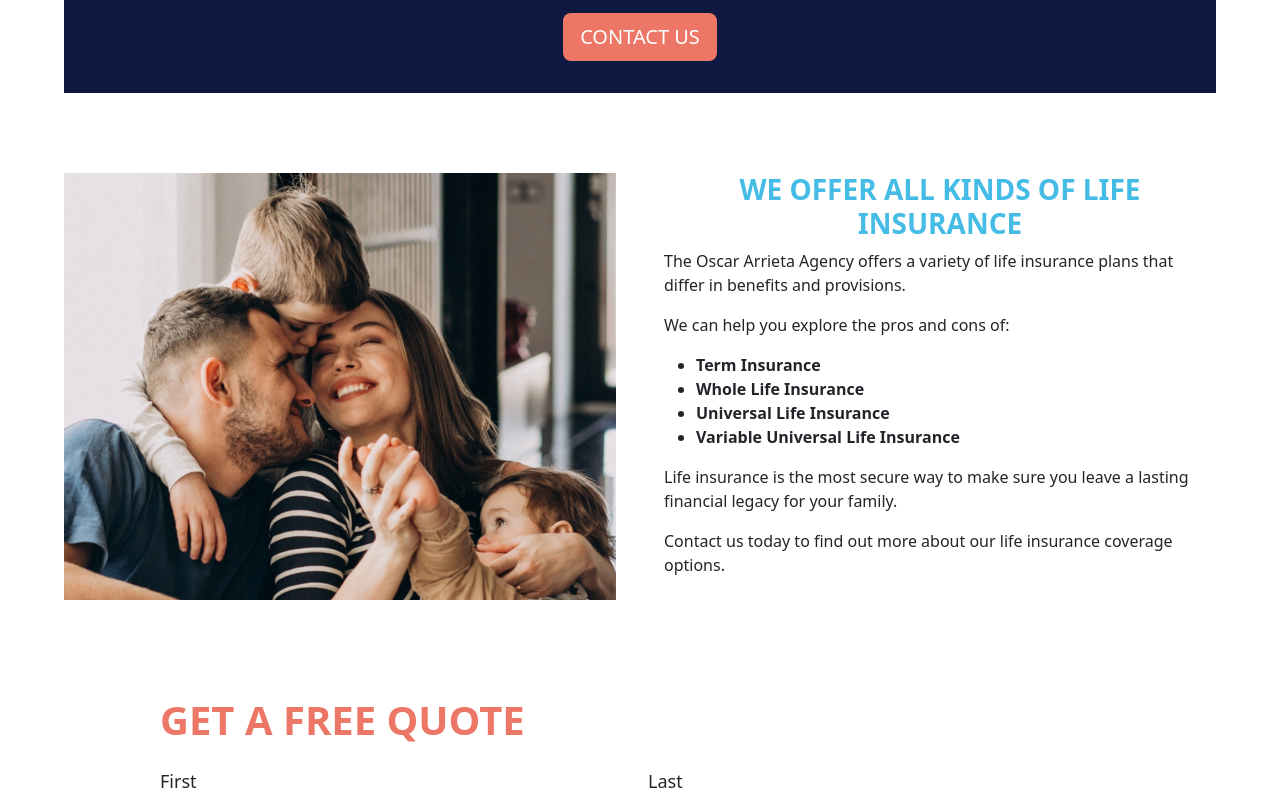
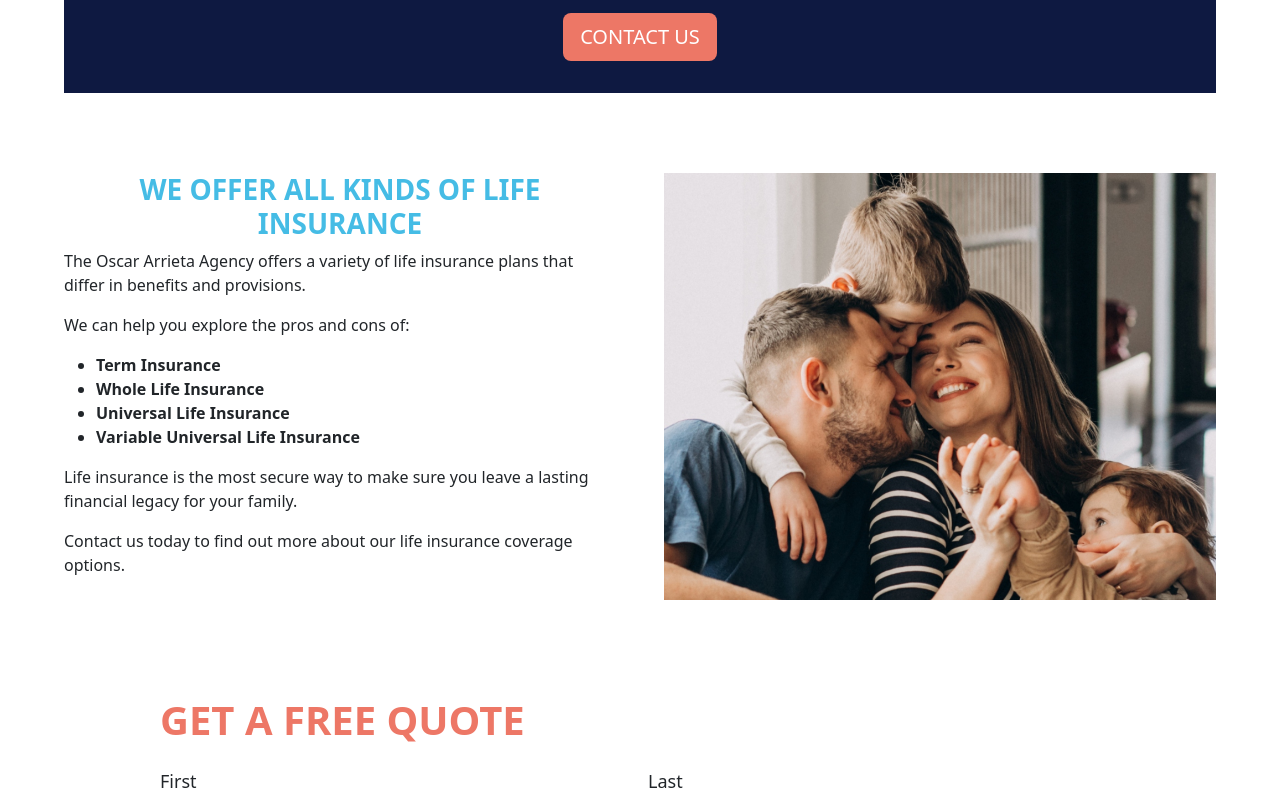
Before and after one commit to Ccyr01/arrieta, a website: page lifeInsurance/index.html in a window 1280 px wide. Shown: the part 697-1497 px from the top of the page. Drawn offline with nearby package versions, Linux system fonts and the light colour scheme.

Commit message:
changed back the life and home page

```diff
--- a/lifeInsurance/index.html
+++ b/lifeInsurance/index.html
@@ -135,9 +135,7 @@
                 </div>
             </div>
             <div class="emergency-coverage-div">
-                <div class="emergency-coverage-img me-5">
-                  <img src="../images/LifeInsuranceFrontPage.jpg" >
-                </div>
+
                 <div class="emergency-coverage">
                     <h3 class="text-uppercase">WE OFFER ALL KINDS OF LIFE INSURANCE</h3>
                     <p>The Oscar Arrieta Agency offers a variety of life insurance plans that differ in benefits and provisions.</p>
@@ -150,6 +148,9 @@
                     </ul>
                     <p>Life insurance is the most secure way to make sure you leave a lasting financial legacy for your family.</p>
                     <p>Contact us today to find out more about our life insurance coverage options.</p>
+                </div>
+                <div class="emergency-coverage-img ms-5">
+                  <img src="../images/LifeInsuranceFrontPage.jpg" >
                 </div>
 
             </div>
--- a/scss/sections/_home-insurance.scss
+++ b/scss/sections/_home-insurance.scss
@@ -157,6 +157,7 @@
                     }
                     @include media-breakpoint-down(lg){
                         margin-right: 0 !important;
+                        margin-left: 0 !important;
                     }
 
                 }
```
Also changed, not shown: homeInsurance/index.html (+4 -3 lines), assets/css/style.css, 1 other file.
